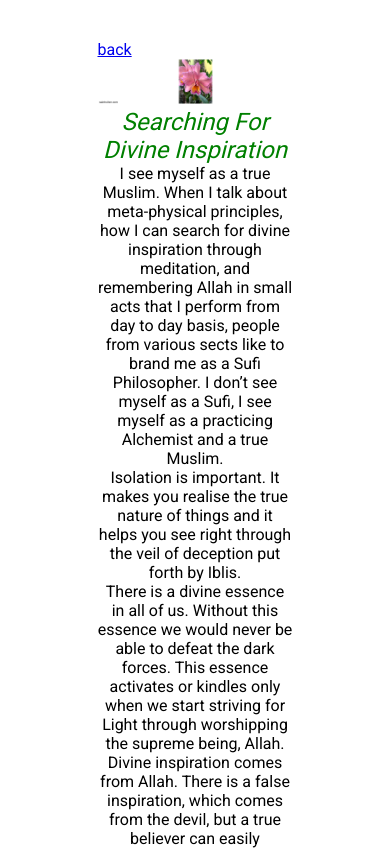
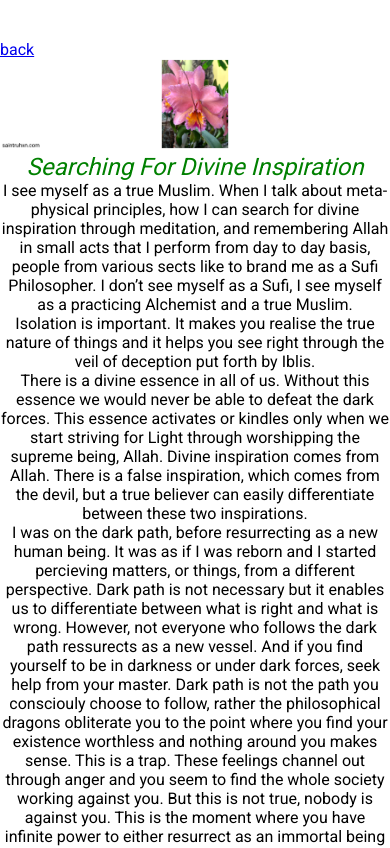
Before and after one commit to mutaiib/5473647382973, a plain HTML site: page articles/one_divine_inspiration.html in a window 390 px wide. Shown: the top 848 px of the page. Drawn offline with Linux system fonts and the light colour scheme.

Commit message:
testing_home

```diff
--- a/articles/main_art.css
+++ b/articles/main_art.css
@@ -46,3 +46,9 @@ a:hover{
     font-weight: bold;
     border: 1px solid black;
 }
+
+@media (max-width: 600px){
+    body{
+        width: 100%;
+    }
+}
```
